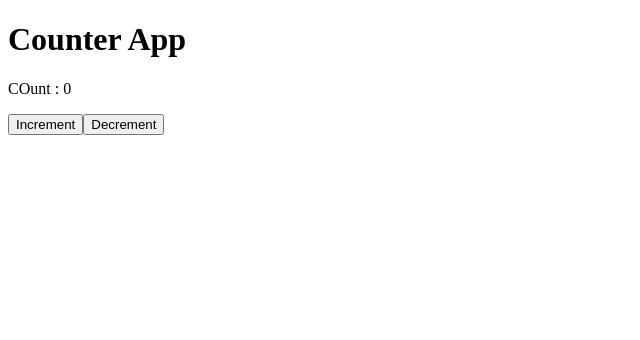
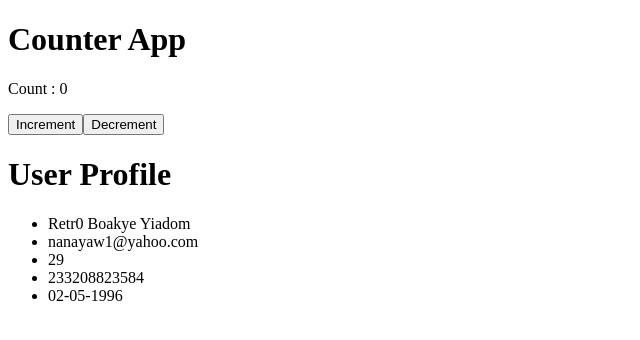
Before and after one commit to Retr0563/TS-practice, a React (Vite) app: page / in a window 1280 px wide. Shown: the top 340 px of the page, without its empty margins (0-640 px from the left). Built offline with nearby package versions, Linux system fonts and the light colour scheme.

Commit message:
user profile

```diff
--- a/src/App.tsx
+++ b/src/App.tsx
@@ -1,9 +1,17 @@
 import Counter from "./Components/Counter";
+import UserInfo from "./Components/UserInfo";
 
 const App = () => {
   return (
     <div>
       <Counter />
+      <UserInfo
+        userName="Retr0 Boakye Yiadom"
+        age={29}
+        email="nanayaw1@yahoo.com"
+        phone={233208823584}
+        DOB="02-05-1996"
+      />
     </div>
   );
 };
--- a/src/Components/Counter.tsx
+++ b/src/Components/Counter.tsx
@@ -5,9 +5,9 @@ const Counter = () => {
   return (
     <div>
       <h1>Counter App</h1>
-      <p>COunt : {count}</p>
-      <button onClick={() => setCount(count + 1)}>Increment</button>
-      <button onClick={() => setCount(count - 1)}>Decrement</button>
+      <p>Count : {count}</p>
+      <button onClick={() => setCount(count + Math.random())}>Increment</button>
+      <button onClick={() => setCount(count - Math.random())}>Decrement</button>
     </div>
   );
 };
--- /dev/null
+++ b/src/Components/UserInfo.tsx
@@ -0,0 +1,27 @@
+type info = {
+  userName: string;
+  email: string;
+  age: number;
+  phone: number;
+};
+
+type infos = info & {
+  DOB: Date | string;
+};
+
+const UserInfo = ({ userName, email, age, phone, DOB }: infos) => {
+  const dobString = typeof DOB === "string" ? DOB : DOB.toLocaleDateString();
+  return (
+    <div>
+      <h1>User Profile</h1>
+      <ul>
+        <li>{userName}</li>
+        <li>{email}</li>
+        <li>{age}</li>
+        <li>{phone}</li>
+        <li>{dobString}</li>
+      </ul>
+    </div>
+  );
+};
+export default UserInfo;
```
